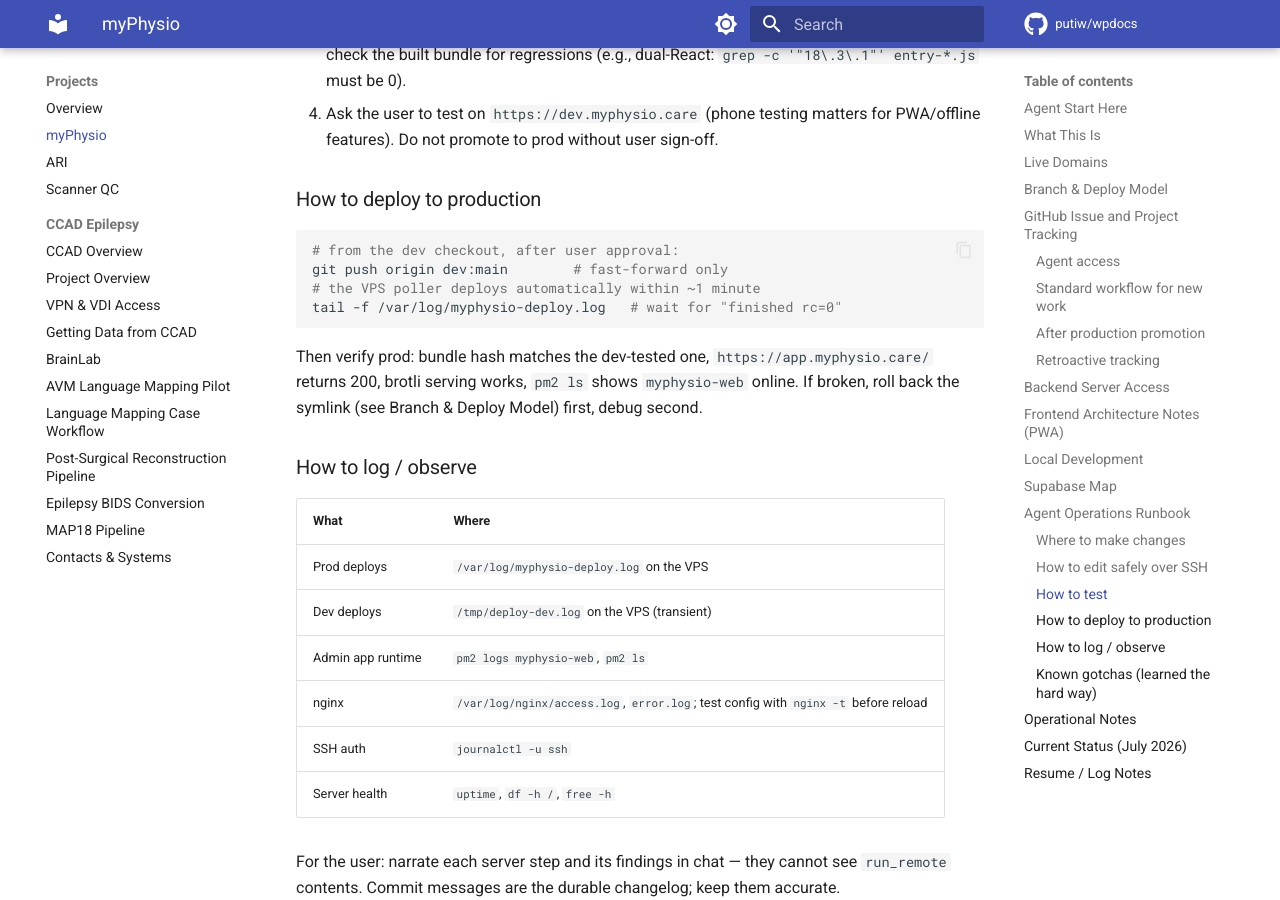
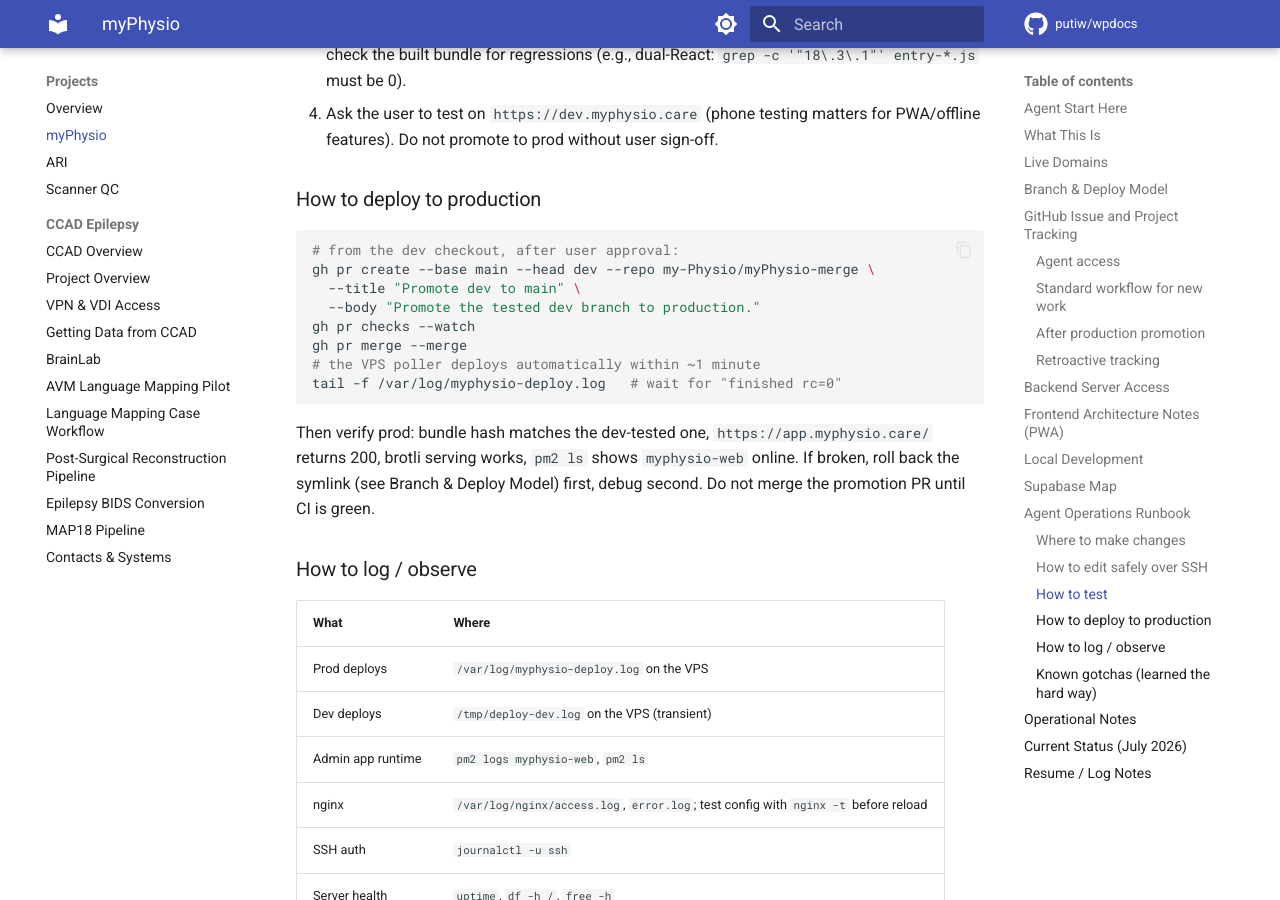
Before and after one commit to putiw/wpdocs, an MkDocs documentation site: the page built from docs/projects/myphysio.md, in a window 1280 px wide and 900 px high, scrolled down 10734 px. Built offline with MkDocs 1.6.1 and Material for MkDocs 9.7.7, drawn with Linux system fonts in a browser that asks for light colours; comment, search, counter and statistics services are not loaded; some of the changed text lies outside the part shown.

Commit message:
Document PR-based production promotion

````diff
--- a/docs/projects/myphysio.md
+++ b/docs/projects/myphysio.md
@@ -67,7 +67,7 @@ All have Let's Encrypt certificates (certbot).
 
 ## Branch & Deploy Model
 
-**Branches:** `dev` is the working branch; `main` is production. Ship by fast-forwarding: `git push origin dev:main`.
+**Branches:** `dev` is the working branch; `main` is production. Promote to production with a PR from `dev` to `main` so GitHub Actions can run before the VPS poller sees the change. Do not use direct `git push origin dev:main` once the `Protect main` ruleset is active.
 
 **Production deploys are pull-based.** There is NO GitHub Actions deploy anymore (the runner→VPS SSH was unreliable; the workflow file was deleted). Instead a cron poller on the VPS checks `origin/main` every minute and self-deploys on change:
 
@@ -166,7 +166,7 @@ Expected token scopes include at least `repo`, `read:org`, `workflow`, and `proj
 
 ### After production promotion
 
-When `dev` is promoted to `main` with `git push origin dev:main`, wait for the VPS poller to deploy, then verify production. After verification, comment on the issue with the production state and close it:
+When `dev` is promoted to `main` through a PR merge, wait for the VPS poller to deploy, then verify production. After verification, comment on the issue with the production state and close it:
 
 ```bash
 gh issue comment <issue_number> --repo my-Physio/myPhysio-merge \
@@ -322,12 +322,16 @@ How an AI agent should work on this project. This flow has been used successfull
 
 ```bash
 # from the dev checkout, after user approval:
-git push origin dev:main        # fast-forward only
+gh pr create --base main --head dev --repo my-Physio/myPhysio-merge \
+  --title "Promote dev to main" \
+  --body "Promote the tested dev branch to production."
+gh pr checks --watch
+gh pr merge --merge
 # the VPS poller deploys automatically within ~1 minute
 tail -f /var/log/myphysio-deploy.log   # wait for "finished rc=0"
 ```
 
-Then verify prod: bundle hash matches the dev-tested one, `https://app.myphysio.care/` returns 200, brotli serving works, `pm2 ls` shows `myphysio-web` online. If broken, roll back the symlink (see Branch & Deploy Model) first, debug second.
+Then verify prod: bundle hash matches the dev-tested one, `https://app.myphysio.care/` returns 200, brotli serving works, `pm2 ls` shows `myphysio-web` online. If broken, roll back the symlink (see Branch & Deploy Model) first, debug second. Do not merge the promotion PR until CI is green.
 
 ### How to log / observe
 
````
